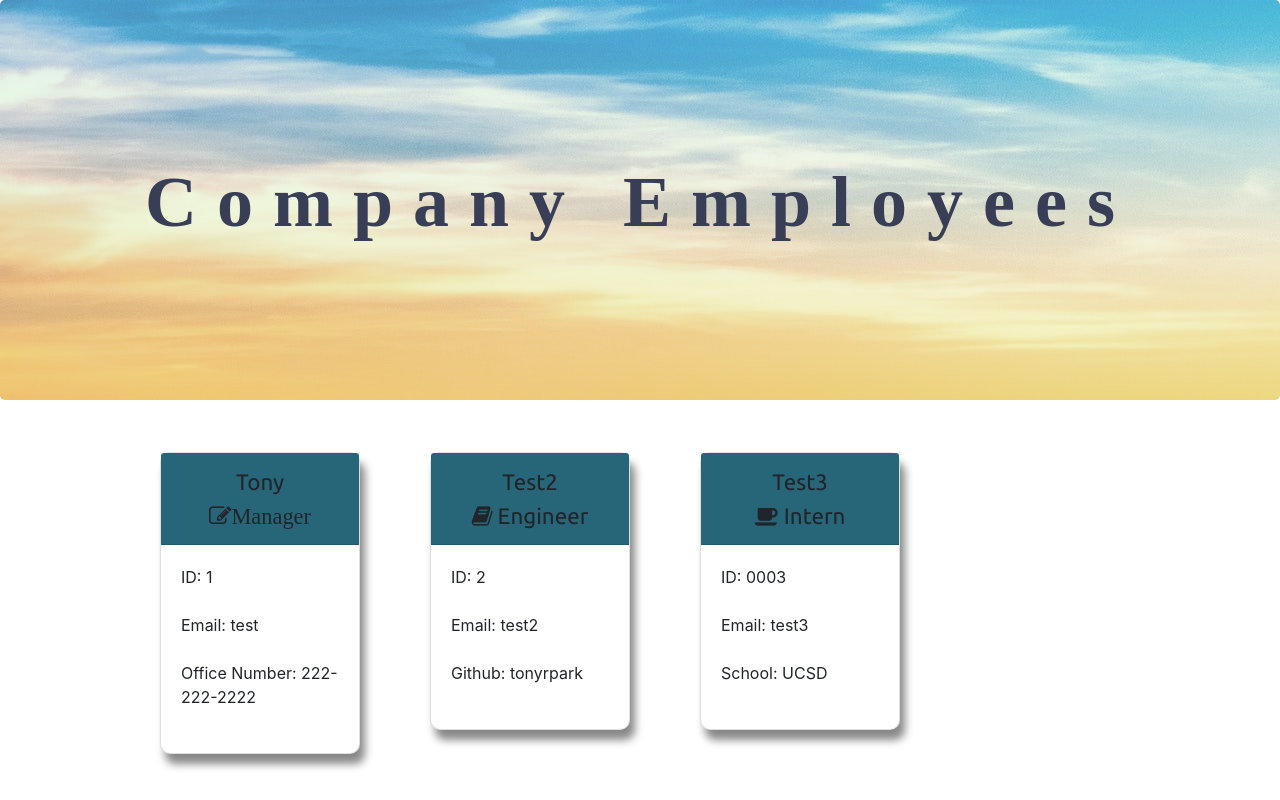
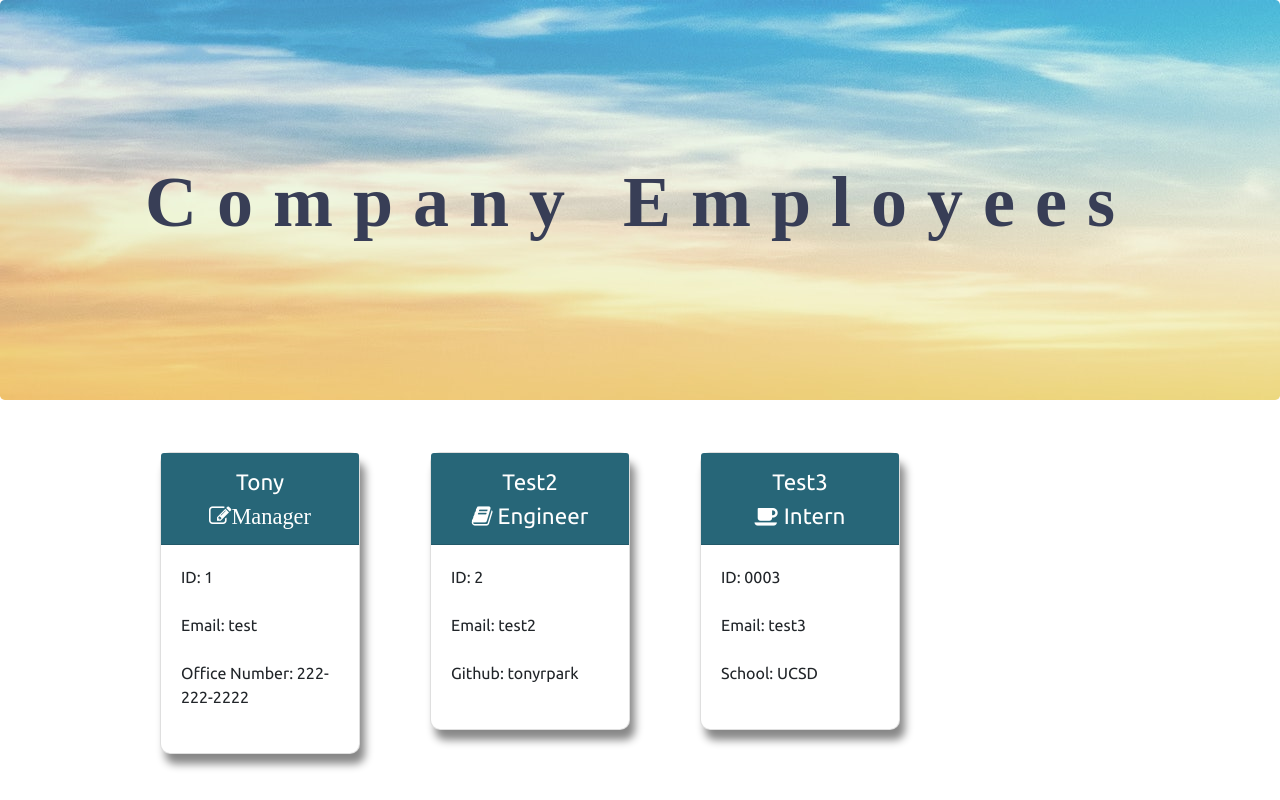
Before and after one commit to tonyrpark/10-OOP-Team-Generator, a website: page Develop/output/employees.html in a window 1280 px wide. Drawn offline with nearby package versions, Linux system fonts and the light colour scheme; a web font is replaced by a local one.

Commit message:
Added CSS Styling

```diff
--- a/Develop/output/styles.css
+++ b/Develop/output/styles.css
@@ -17,8 +17,10 @@
   font-style: normal;
   font-size: 1.4em;
   text-align: center;
+  color: white;
 }
 
 .card-body {
   font-style: normal;
+  font-family: "Ubuntu";
 }
```
